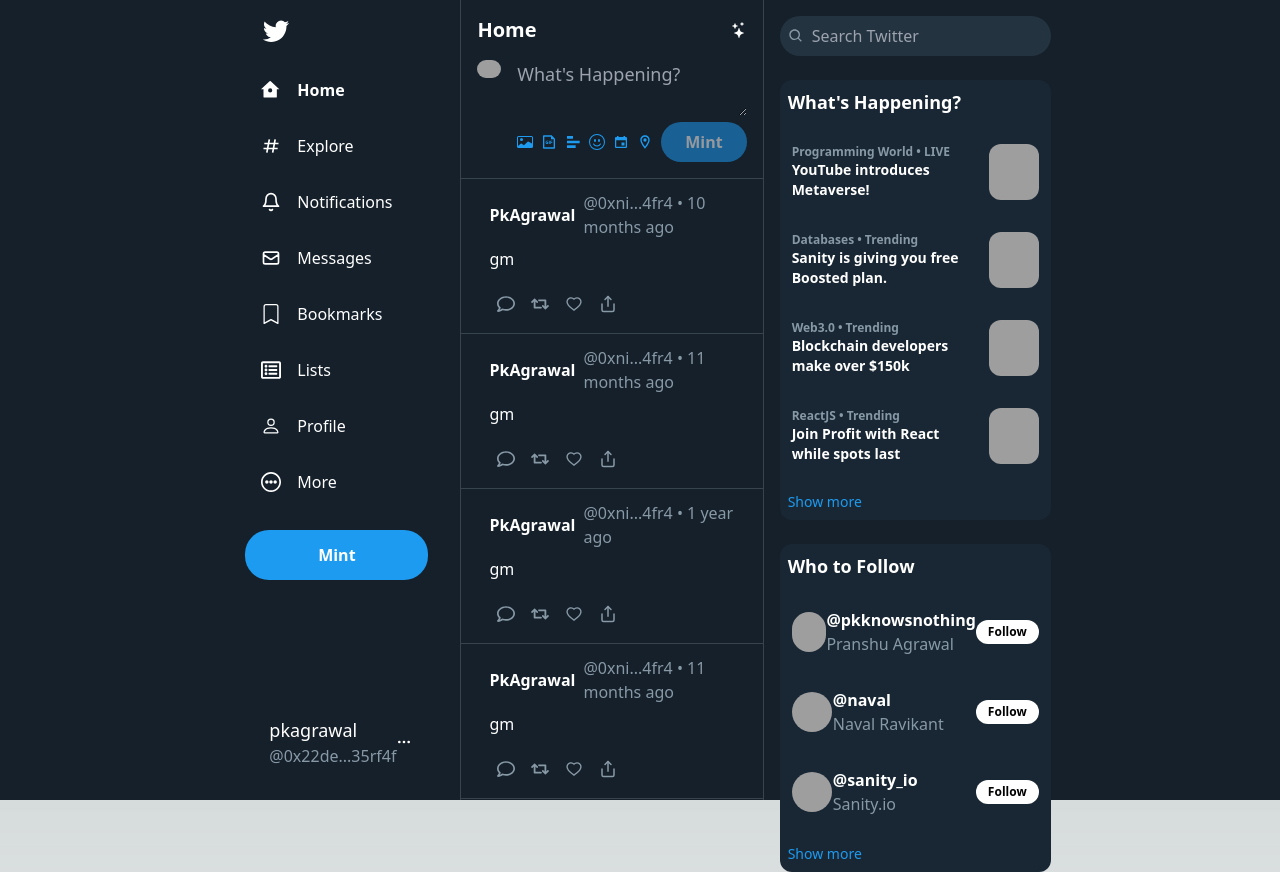
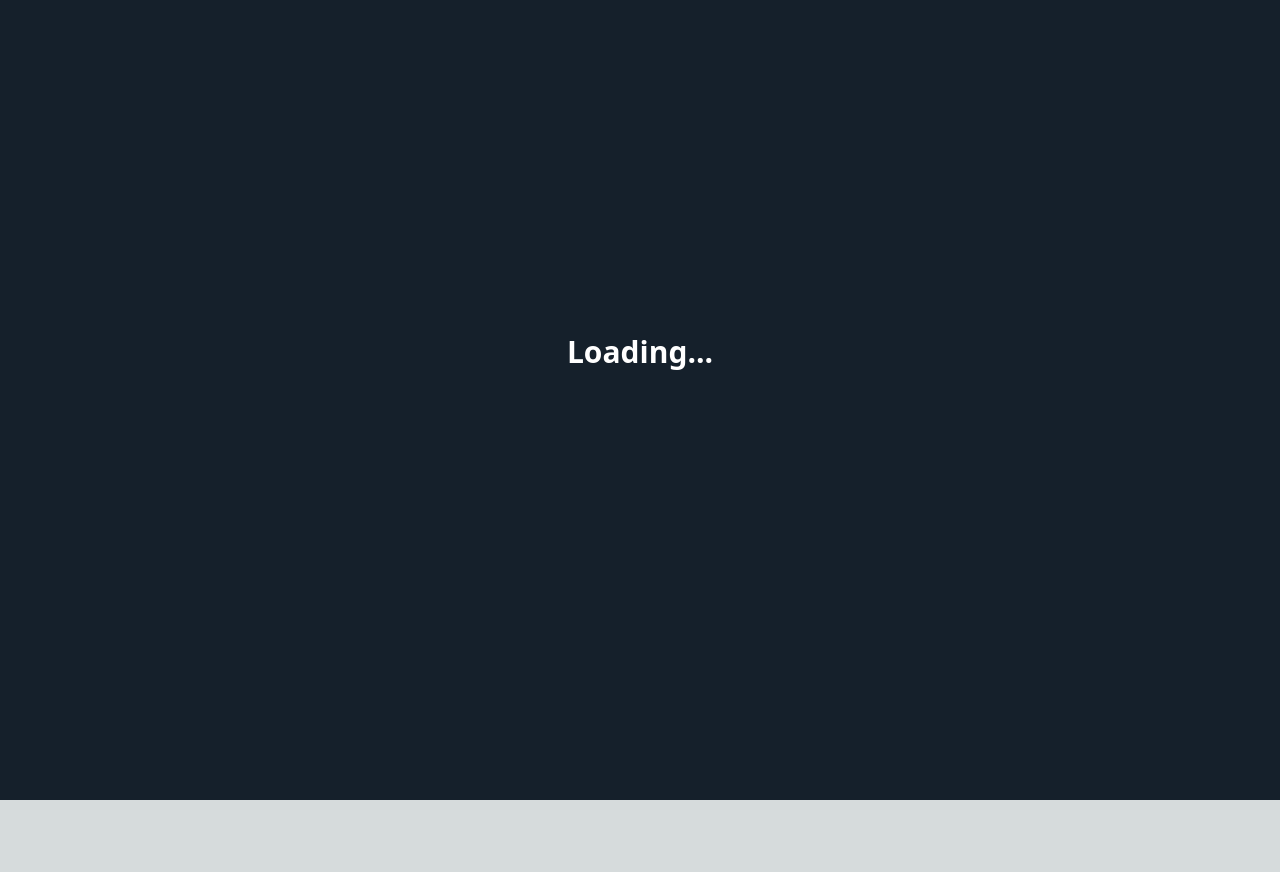
Before and after one commit to IMPranshu/web3-twitter, a Next.js app in the folder client/: page / in a window 1280 px wide. After the commit the page ends 800 px from the top, so only its background shows below. Built offline with nearby package versions, Linux system fonts and the light colour scheme; grey boxes are pictures that could not be loaded.

Commit message:
metamask authentication implemented

```diff
--- a/client/context/TwitterContext.js
+++ b/client/context/TwitterContext.js
@@ -15,7 +15,7 @@
     const checkIfWalletIsConnected = async () => {
         if(!window.ethereum) return setAppStatus('noMetamask')
         try{
-            const addressArray = await BsWindowSidebar.ethereum.request({
+            const addressArray = await window.ethereum.request({
                 method: 'eth_accounts'
             })
             if(addressArray.length > 0) {
--- a/client/pages/_app.js
+++ b/client/pages/_app.js
@@ -1,6 +1,11 @@
 import '@/styles/globals.css'
 import '@/lib/hexStyle.css'
+import { TwitterProvider } from '../context/TwitterContext'
 
 export default function App({ Component, pageProps }) {
-  return <Component {...pageProps} />
+  return (
+    <TwitterProvider>
+      <Component {...pageProps} />
+    </TwitterProvider>
+  )
 }
--- a/client/pages/index.js
+++ b/client/pages/index.js
@@ -1,20 +1,96 @@
 import Sidebar from '../components/Sidebar';
 import Feed from '../components/home/Feed';
 import Widgets from '../components/Widgets';
+import { useContext } from 'react';
+import Image from 'next/image';
+import { TwitterContext } from '@/context/TwitterContext';
+import metamaskLogo from '../assets/metamask.png'
+import errorImg from '../assets/error.png'
 
 const style = {
   wrapper: `flex justify-center h-screen w-screen slect-none bg-[#15202b] text-white`,
-  content: `max-w-[1400px] w-2/3 flex justify-between`
+  content: `max-w-[1400px] w-2/3 flex justify-between`,
+  loginContainer: `w-full h-full flex flex-col justify-center items-center pb-48`,
+  walletConnectButton: `text-2xl text-black bg-white font-bold mb-[-3rem] mt-[3rem] px-6 py-4 rounded-full cursor-pointer hover:bg-[#d7dbdc]`,
+  loginContent: `text-3xl font-bold text-center mt-24`,
 }
 
 export default function Home() {
-  return (
-    <div className={style.wrapper}>
-      <div className={style.content}>
+  const { appStatus, connectToWallet } = useContext(TwitterContext)
+
+  const app = (status = appStatus) => {
+    switch (status) {
+      case 'connected':
+        return userLoggedIn
+
+      case 'notConnected':
+        return noUserFound
+
+      case 'noMetaMask':
+        return noMetaMaskFound
+
+      case 'error':
+        return error
+
+      default:
+        return loading
+    }
+  }
+  const userLoggedIn = (
+    <div className={style.content}>
       <Sidebar />
       <Feed />
       <Widgets />
       </div>
+  )
+
+const noUserFound = (
+  <div className={style.loginContainer}>
+      <Image src={metamaskLogo} width={200} height={200} />
+      <div
+        className={style.walletConnectButton}
+        onClick={() => connectToWallet()}
+      >
+        Connect Wallet
+      </div>
+      <div className={style.loginContent}>Connect to Metamask.</div>
+    </div>
+)
+
+const noMetaMaskFound = (
+  <div className={style.loginContainer}>
+    <Image src={metamaskLogo} width={200} height={200} />
+    <div className={style.loginContent}>
+      <a
+        target='_blank'
+        rel='noreferrer'
+        href={`https://metamask.io/download.html`}
+      >
+        You must install Metamask, a <br /> virtual Ethereum wallet, in your
+        browser.
+      </a>
+    </div>
+  </div>
+)
+
+const error = (
+  <div className={style.loginContainer}>
+    <Image src={errorImg} width={250} height={200} />
+    <div className={style.loginContent}>
+      An error occurred. Please try again later or from another browser.
+    </div>
+  </div>
+)
+
+const loading = (
+  <div className={style.loginContainer}>
+    <div className={style.loginContent}>Loading...</div>
+  </div>
+)
+
+  return (
+    <div className={style.wrapper}>
+      {app(appStatus)}
     </div>
   )
 }
```
